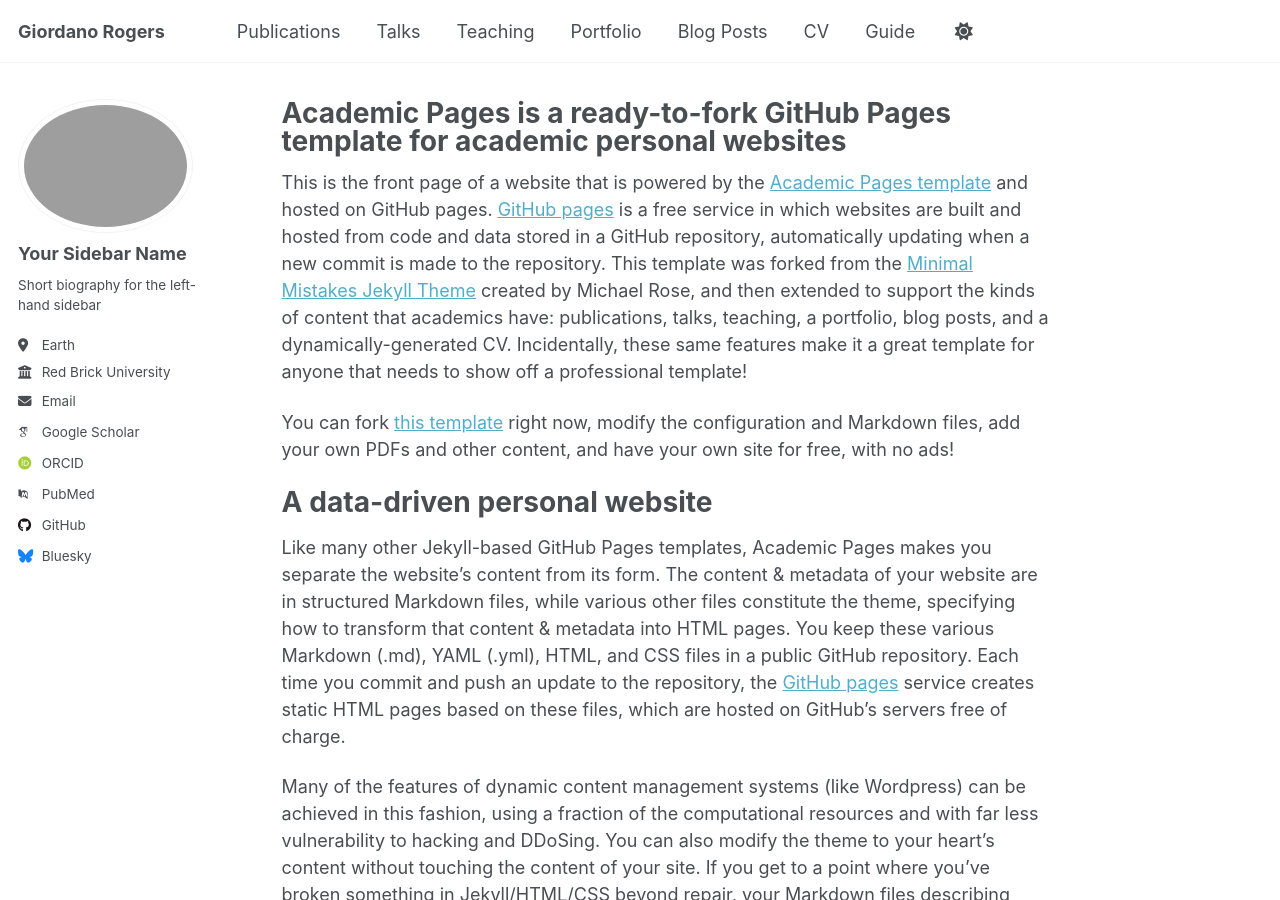
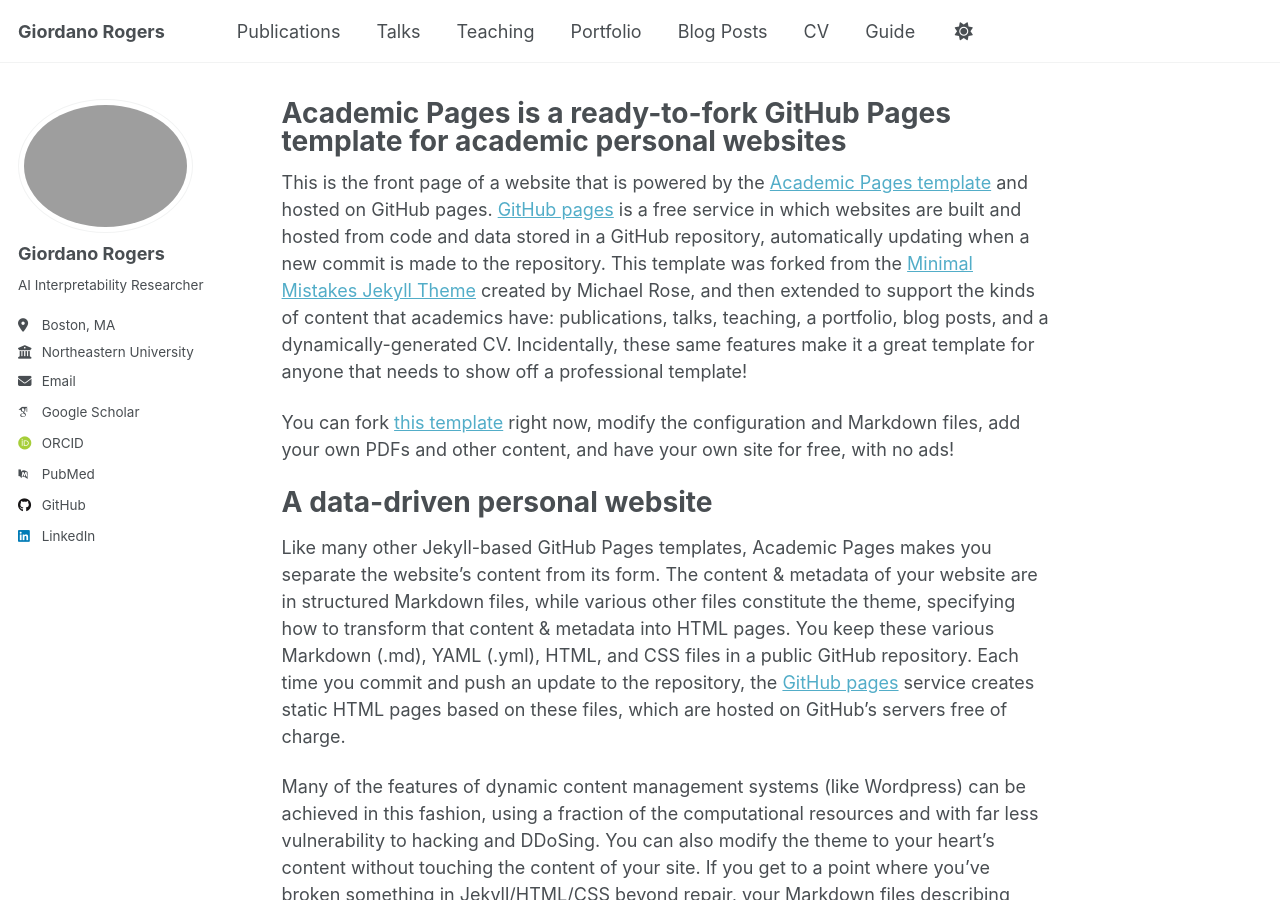
Before and after one commit to giordanorogers/giordanorogers.github.io, a Jekyll site: the page built from _pages/about.md, in a window 1280 px wide and 900 px high. Built offline with Jekyll 4.4.1, drawn with Linux system fonts in a browser that asks for light colours; some web fonts are replaced; a script that is not in the unit is left out.

Commit message:
updates to config

```diff
--- a/_config.yml
+++ b/_config.yml
@@ -12,10 +12,10 @@
 title                    : "Giordano Rogers"
 title_separator          : "-"
 name                     : &name "Giordano Rogers"
-description              : &description "personal description"
-url                      : https://academicpages.github.io # the base hostname & protocol for your site e.g. "https://[your GitHub username].github.io" or if you already have some other page hosted on Github then use "https://[your GitHub username].github.io/[Your Repo Name]"
+description              : &description "Researcher @ Northeastern"
+url                      : https://giordanorogers.github.io # the base hostname & protocol for your site e.g. "https://[your GitHub username].github.io" or if you already have some other page hosted on Github then use "https://[your GitHub username].github.io/[Your Repo Name]"
 baseurl                  : "" # the subpath of your site, e.g. "/blog"
-repository               : "academicpages/academicpages.github.io"
+repository               : "giordanorogers/giordanorogers.github.io"
 
 # Site Author - The following control what appear as part of the author content on the side bar.
 #               If a field is blank the icon and link will not appear, otherwise it will be shown.
@@ -23,13 +23,13 @@
 author:
   # Biographic information
   avatar           : "profile.png"
-  name             : "Your Sidebar Name"
+  name             : "Giordano Rogers"
   pronouns         : # example: "she/her"
-  bio              : "Short biography for the left-hand sidebar"
-  location         : "Earth"
-  employer         : "Red Brick University"
+  bio              : "AI Interpretability Researcher"
+  location         : "Boston, MA"
+  employer         : "Northeastern University"
   uri              : # URL
-  email            : "none@example.org"
+  email            : "rogers.gi@northeastern.edu"
 
   # Academic websites
   academia         : # URL
@@ -46,13 +46,13 @@
   bitbucket        : # Username - Update with your username on the site
   codepen          : # Username
   dribbble         : # Username
-  github           : "academicpages"
+  github           : "giordanorogers"
   kaggle           : # Username
   stackoverflow    : # User number or user number and name (i.e., use "1" or "1/jeff-atwood")
 
   # Social media
   artstation       : # Username
-  bluesky          : "bsky.app" # Replace this with you Bluesky username
+  bluesky          : # Username
   facebook         : # Username
   flickr           : # Username
   foursquare       : # Username
@@ -61,7 +61,7 @@
   keybase          : # Username
   instagram        : # Username
   lastfm           : # Username
-  linkedin         : # Username
+  linkedin         : "giorogers"
   mastodon         : # URL
   medium           : # URL
   pinterest        : # Username
```
